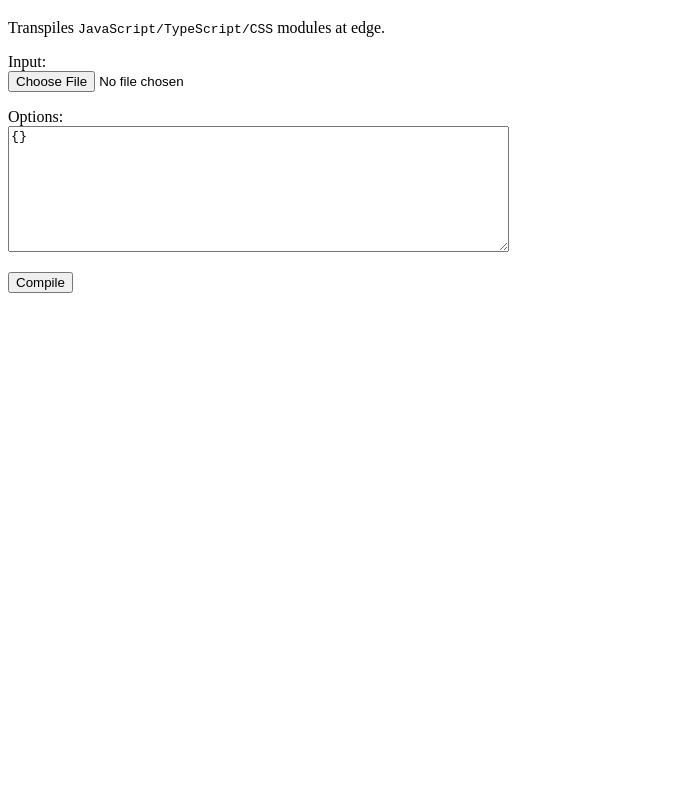
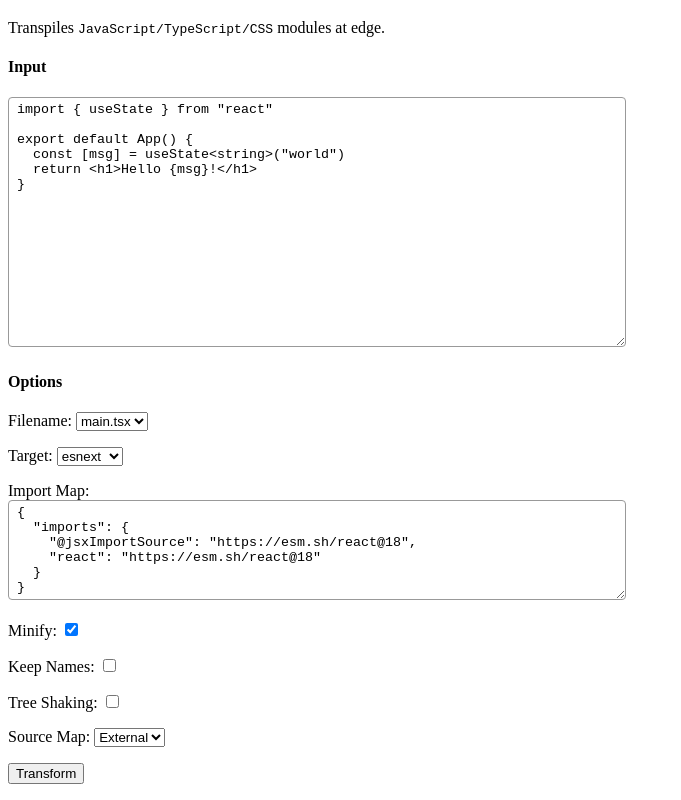
Before and after one commit to esm-dev/tsx, a website: page workerd/index.html in a window 1280 px wide. Shown: the part 61-861 px from the top of the page, without its empty margins (0-681 px from the left). Before the commit the page ends 800 px from the top, so only its background shows below. Drawn offline with Linux system fonts and the light colour scheme.

Commit message:
Update worker demo page

```diff
--- a/build.mjs
+++ b/build.mjs
@@ -22,8 +22,8 @@ async function build() {
   await writeFile(
     "./pkg/esm_compiler.d.ts",
     [
-      `import { SWCTransformOptions, SWCTransformResult } from "../types/swc.d.ts";`,
-      `import { LightningCSSTransformOptions, LightningCSSTransformResult } from "../types/lightningcss.d.ts";`,
+      `import type { SWCTransformOptions, SWCTransformResult } from "../types/swc.d.ts";`,
+      `import type { LightningCSSTransformOptions, LightningCSSTransformResult } from "../types/lightningcss.d.ts";`,
       dts.replace(
         `swc_transform_options: any): any`,
         `swc_transform_options: SWCTransformOptions): SWCTransformResult`,
--- a/workerd/index.html
+++ b/workerd/index.html
@@ -5,6 +5,17 @@
   <meta charset="UTF-8">
   <meta name="viewport" content="width=device-width, initial-scale=1.0">
   <title>esm-compiler at edge</title>
+  <style>
+    textarea {
+      width: 600px;
+      min-height: 240px;
+      padding: 4px 8px;
+      field-sizing: content;
+      font-family: monospace;
+      border-color: #999;
+      border-radius: 4px;
+    }
+  </style>
 </head>
 
 <body>
@@ -12,47 +23,113 @@
   <p>Transpiles <code>JavaScript/TypeScript/CSS</code> modules at edge.</p>
 
   <form action="/" method="post">
+    <h4>Input</h4>
+    <textarea name="code">
+import { useState } from "react"
+
+export default App() {
+  const [msg] = useState<string>("world")
+  return <h1>Hello {msg}!</h1>
+}
+    </textarea>
+
+    <h4>Options</h4>
     <p>
       <label>
-        Input: <br>
-        <input type="file" name="file" accept=".js,.jsx,.ts,.tsx,.css" required>
+        Filename:
+        <select name="filename">
+          <option value="main.js">main.js</option>
+          <option value="main.jsx">main.jsx</option>
+          <option value="main.ts">main.ts</option>
+          <option value="main.tsx" selected>main.tsx</option>
+        </select>
       </label>
     </p>
     <p>
       <label>
-        Options: <br>
-        <textarea name="options" cols="60" rows="8" style="font-family:monospace;"
-          onblur="try{JSON.parse(value);style.borderColor=''}catch(e){style.borderColor='red'}">{}</textarea>
+        Target:
+        <select name="target">
+          <option value="es2015">es2015</option>
+          <option value="es2016">es2016</option>
+          <option value="es2017">es2017</option>
+          <option value="es2018">es2018</option>
+          <option value="es2019">es2019</option>
+          <option value="es2020">es2020</option>
+          <option value="es2021">es2021</option>
+          <option value="es2022">es2022</option>
+          <option value="esnext" selected>esnext</option>
+        </select>
       </label>
     </p>
-    <p><button type="submit">Compile</button></p>
+    <p>
+      <label>
+        Import Map: <br>
+        <textarea name="importMap" style="min-height:80px;"
+          oninput="try{let a=JSON.parse(value);if (!a||typeof a!=='object'||Array.isArray(a))throw 1;style.outlineColor=''}catch(e){style.outlineColor='red'}">{
+  "imports": {
+    "@jsxImportSource": "https://esm.sh/react@18",
+    "react": "https://esm.sh/react@18"
+  }
+}</textarea>
+      </label>
+    </p>
+    <p>
+      <label>
+        Minify:
+        <input type="checkbox" name="minify" checked>
+      </label>
+    </p>
+    <p>
+      <label>
+        Keep Names:
+        <input type="checkbox" name="keepNames">
+      </label>
+    </p>
+    <p>
+      <label>
+        Tree Shaking:
+        <input type="checkbox" name="treeShaking">
+      </label>
+    </p>
+    <p>
+      <label>
+        Source Map:
+        <select name="sourceMap">
+          <option value="">None</option>
+          <option value="inline">Inline</option>
+          <option value="external" selected>External</option>
+        </select>
+      </label>
+    </p>
+    <p>
+      <button type="submit">Transform</button>
+    </p>
   </form>
 
-  <section>
-    <h2 id="resulttitle" style="display:none">Result</h2>
+  <div>
+    <h2 id="result_h" style="display:none">Result</h2>
     <p id="loading" style="display:none">Loading...</p>
+    <code id="error" style="color:red"></code>
     <pre><code id="result"></code></pre>
-    <code id="error" style="color:red"></code>
-  </section>
+  </div>
 
   <script>
-    document.querySelector('form').addEventListener('submit', (e) => {
+    document.querySelector("form").addEventListener("submit", async (e) => {
       e.preventDefault();
       const fd = new FormData(e.target);
-      const file = fd.get('file');
-      if (!file) {
-        return;
-      }
-      loading.style.display = 'block';
-      resulttitle.style.display = 'none';
-      file.text().then((code) => {
-        const filename = file.name;
-        fetch('/', {
-          method: 'POST',
+      loading.style.display = "block";
+      result_h.style.display = "none";
+      fetch("/", {
+        method: "POST",
         body: JSON.stringify({
-            ...JSON.parse(fd.get('options')),
-            filename,
-            code
+          filename: fd.get("filename"),
+          code: fd.get("code"),
+          target: fd.get("target"),
+          importMap: fd.get("importMap"),
+          minify: fd.get("minify") === "on",
+          keepNames: fd.get("keepNames") === "on",
+          treeShaking: fd.get("treeShaking") === "on",
+          sourceMap: fd.get("sourceMap"),
         })
       }).then((res) => {
         if (!res.ok) {
@@ -61,14 +138,13 @@
         return res.json();
       }).then((ret) => {
         result.textContent = JSON.stringify(ret, null, 2);
-          error.textContent = '';
+        error.textContent = "";
       }).catch((err) => {
-          result.textContent = '';
-          error.textContent = 'Error: ' + err.message;
+        result.textContent = "";
+        error.textContent = "Error: " + err.message;
       }).finally(() => {
-          loading.style.display = 'none';
-          resulttitle.style.display = 'block';
-        });
+        loading.style.display = "none";
+        result_h.style.display = "block";
       });
     });
   </script>
```
Also changed, not shown: README.md, 1 other file. Lines whose indentation alone changed are shown as unchanged.
